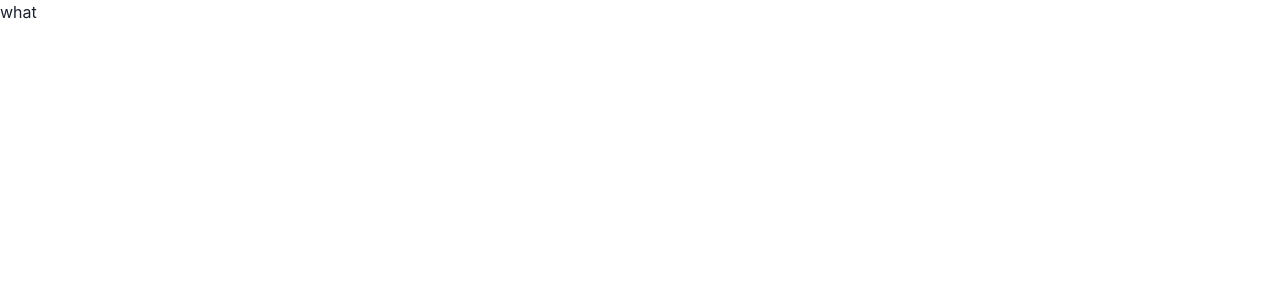
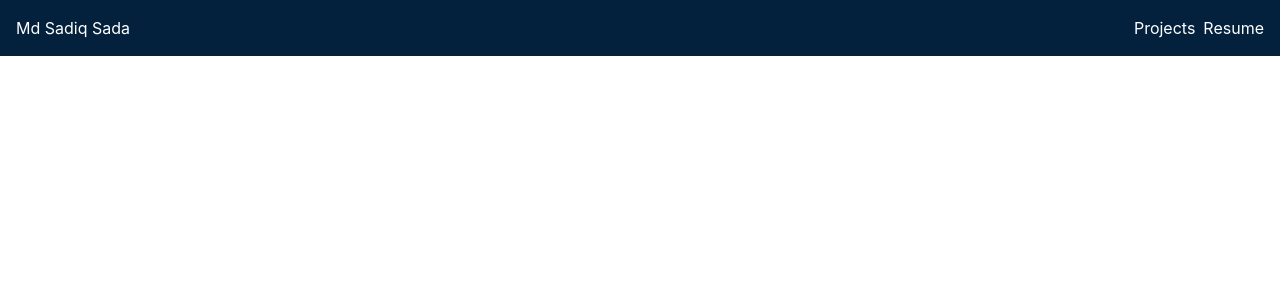
Before and after one commit to sadiqsada/personal_website, a Next.js app: page / in a window 1280 px wide. Shown: the top 300 px of the page. Built offline with nearby package versions, Linux system fonts and the light colour scheme.

Commit message:
navbar done

```diff
--- /dev/null
+++ b/src/components/Navbar.tsx
@@ -0,0 +1,28 @@
+import React from 'react';
+import NextLink from 'next/link';
+import { Flex, Link } from '@chakra-ui/react';
+
+interface NavbarProps {}
+
+export const Navbar: React.FC<NavbarProps> = ({}) => {
+  const body = (
+    <>
+      <NextLink href='/'>
+        <Link color='white'>Md Sadiq Sada</Link>
+      </NextLink>
+      <NextLink href='/projects'>
+        <Link color='white' mr={2} ml='auto'>
+          Projects
+        </Link>
+      </NextLink>
+      <NextLink href='/resume'>
+        <Link color='white'>Resume</Link>
+      </NextLink>
+    </>
+  );
+  return (
+    <Flex zIndex={1} position='sticky' top={0} bg='#03203C' p={4}>
+      {body}
+    </Flex>
+  );
+};
--- a/src/pages/index.tsx
+++ b/src/pages/index.tsx
@@ -1,3 +1,10 @@
-const Index = () => <div>what</div>;
+import React from "react";
+import { Navbar } from "../components/Navbar";
+
+const Index = () => {
+    return (
+        <Navbar />
+    )
+}
 
 export default Index;
```
